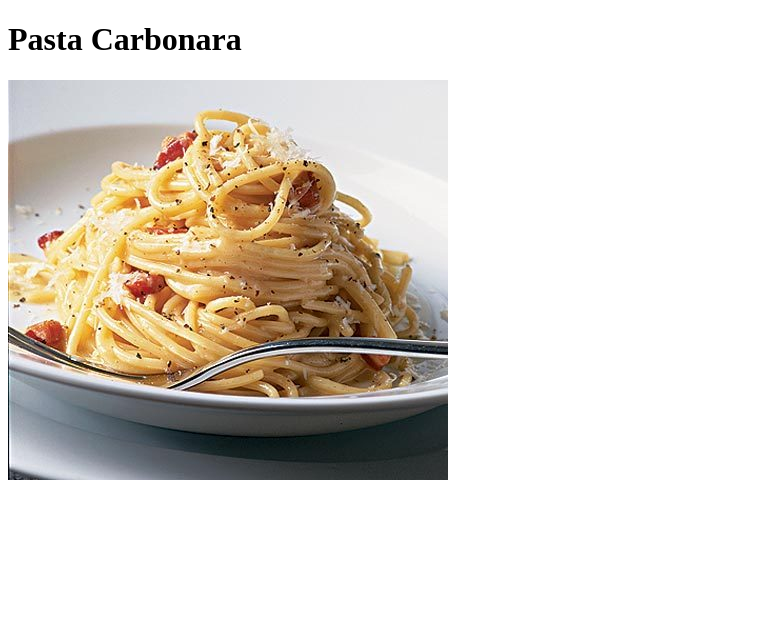
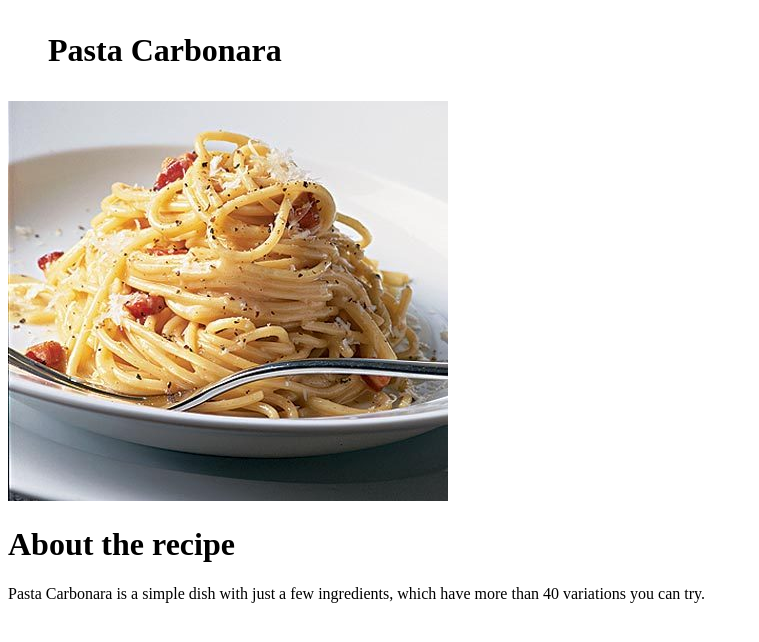
Before and after one commit to rzv12-09/odin-recipes, a plain HTML site: page recipes/carbonara.html in a window 1280 px wide. Shown: the whole page, without its empty margins (0-759 px from the left). Drawn offline with Linux system fonts and the light colour scheme.

Commit message:
Add an description of the carbonara's recipe

```diff
--- a/recipes/carbonara.html
+++ b/recipes/carbonara.html
@@ -7,7 +7,10 @@
     <title>Pasta Carbonara</title>
 </head>
 <body>
-    <h1>Pasta Carbonara</h1>
+    <h1><ul>Pasta Carbonara</ul></h1>
     <img src="../images/pasta-carbonara.jpg" alt="Pasta Carbonara Finished Dish">
+    <h1>About the recipe</h1>
+    <p>Pasta Carbonara is a simple dish with just a few ingredients,
+    which have more than 40 variations you can try.</p>
 </body>
 </html>
```
